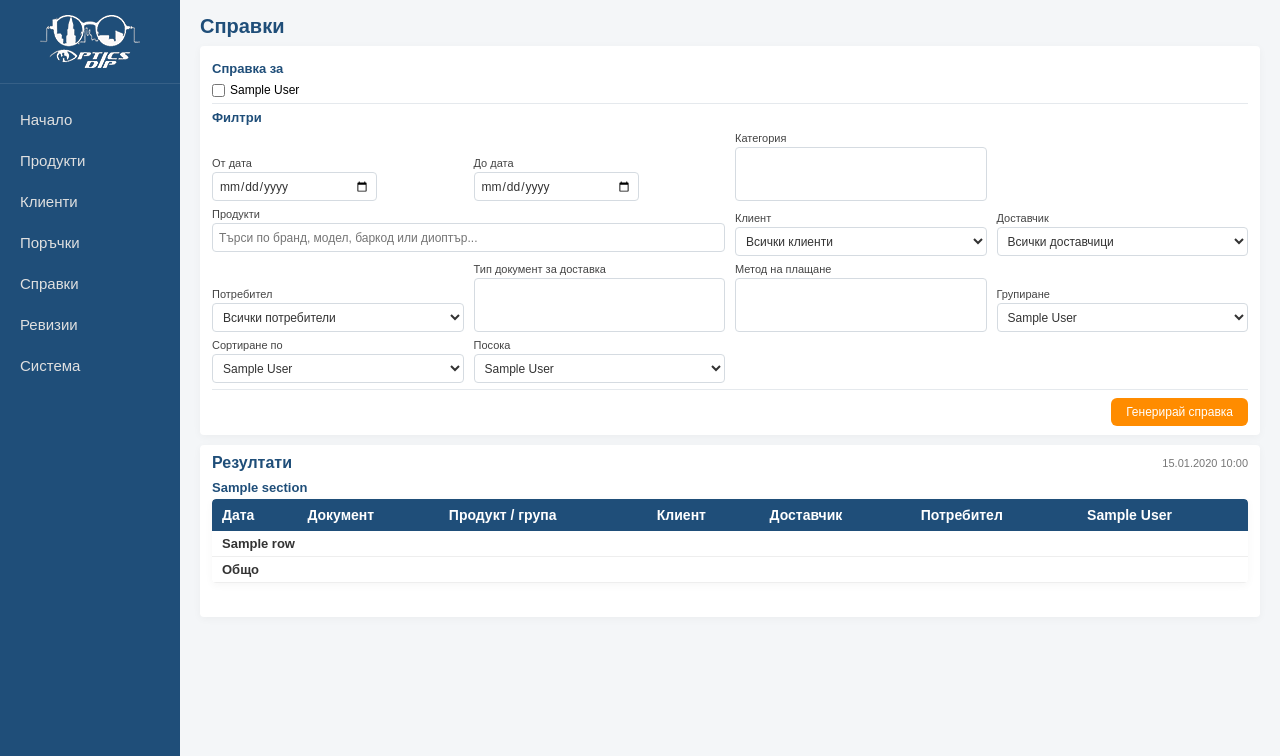
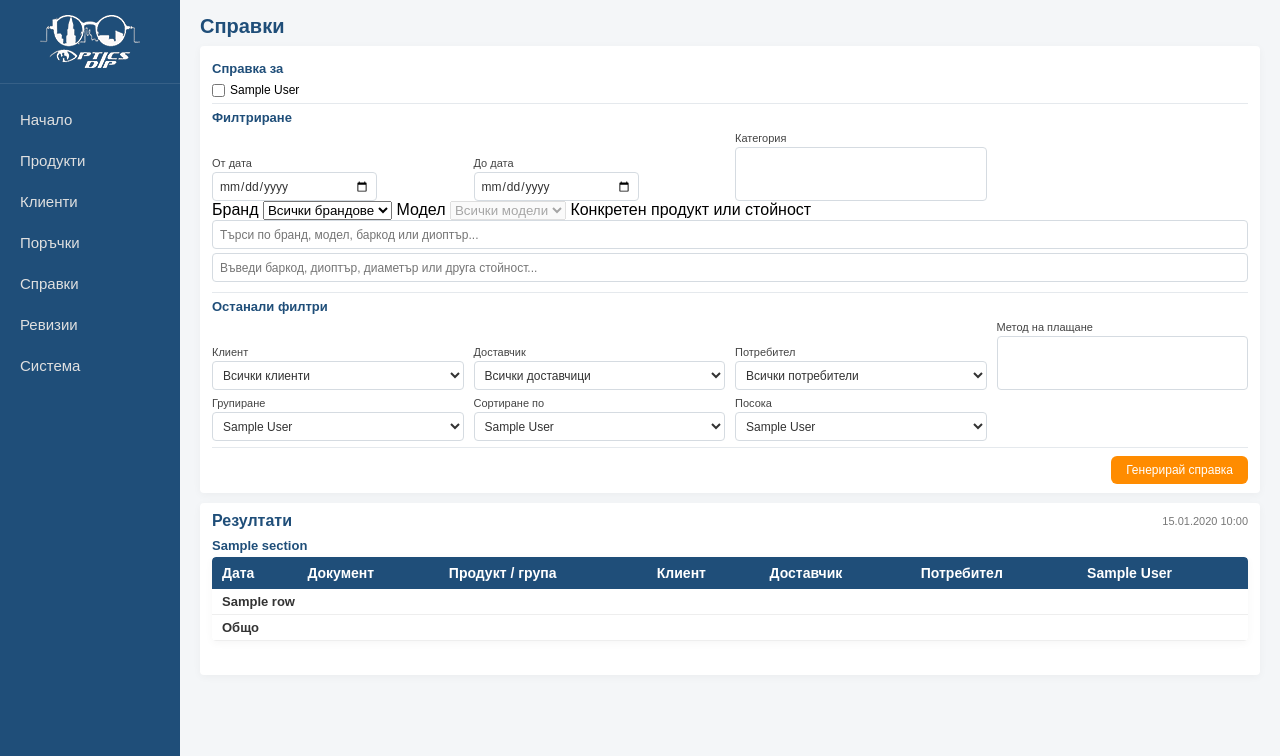
Before and after one commit to kirilkitanov/optics_app, a Spring app: page /reports/index in a window 1280 px wide. Shown: the part 44-800 px from the top of the page. Run offline with Thymeleaf, Linux system fonts and the light colour scheme; the template is opened without the code that fills it: most values are stand-ins (such as "Sample title", 1, 10 or a date in 2020); data that the repository does not hold is empty; some of the project's set-up classes (security, data sources, template engines, error pages and the like) are left out, and stand-ins take their place.

Commit message:
Redesign report filters

```diff
--- a/src/main/resources/templates/reports/index.html
+++ b/src/main/resources/templates/reports/index.html
@@ -38,60 +38,83 @@
                     </div>
                 </div>
 
-                <div class="report-filter-section">
-                    <h3>Филтри</h3>
+                <div class="report-filter-section report-main-filters">
+                    <h3>Филтриране</h3>
 
-                    <div class="report-filter-grid">
-
+                    <div class="report-filter-grid report-date-grid">
                         <label class="report-date-field">
                             <span>От дата</span>
                             <input type="date" th:field="*{fromDate}">
                         </label>
-
                         <label class="report-date-field">
                             <span>До дата</span>
                             <input type="date" th:field="*{toDate}">
                         </label>
+                        <label class="report-category-field">
+                            <span>Категория</span>
+                            <select th:field="*{categories}" multiple size="1">
+                                <option th:each="category : ${T(com.opticsappbg.opticsapp.product.model.ProductCategory).values()}"
+                                        th:value="${category}"
+                                        th:text="${category.displayName}"></option>
+                            </select>
+                        </label>
+                    </div>
+
+                    <div class="report-product-filters">
+                        <label>
+                            <span>Бранд</span>
+                            <select id="reportBrandSelect" th:field="*{brand}">
+                                <option value="">Всички брандове</option>
+                            </select>
+                        </label>
 
                         <label>
-                            <span>Категория</span>
-                            <select th:field="*{categories}" multiple>
-                                <option th:each="category : ${T(com.opticsappbg.opticsapp.product.model.ProductCategory).values()}"
-                                        th:value="${category}"
-                                        th:text="${category.displayName}">
-                                </option>
+                            <span>Модел</span>
+                            <select id="reportModelSelect" th:field="*{model}" disabled>
+                                <option value="">Всички модели</option>
                             </select>
                         </label>
 
                         <label class="report-product-field">
-                            <span>Продукти</span>
-
-                            <select th:field="*{productIds}"
-                                    id="reportProductSelect"
-                                    multiple>
+                            <span>Конкретен продукт или стойност</span>
+                            <select th:field="*{productIds}" id="reportProductSelect" multiple hidden>
                                 <option th:each="product : ${products}"
                                         th:value="${product.id}"
+                                        th:attr="data-category=${product.category},
+                                                 data-brand=${product.brand},
+                                                 data-model=${product.model}"
                                         th:text="${product.brand + ' ' + product.model
-                                + ' | SPH ' + product.sph
-                                + ' | CYL ' + product.cyl
-                                + ' | ADD ' + product.addPower
-                                + ' | PRISM ' + product.prism
-                                + (product.sizeOrDiameter != null
-                                    ? ' | ' + product.sizeOrDiameter : '')
-                                + (product.barcode != null
-                                    ? ' | ' + product.barcode : '')}">
+                                        + ' | SPH ' + product.sph
+                                        + ' | CYL ' + product.cyl
+                                        + ' | ADD ' + product.addPower
+                                        + ' | PRISM ' + product.prism
+                                        + (product.sizeOrDiameter != null ? ' | ' + product.sizeOrDiameter : '')
+                                        + (product.barcode != null ? ' | ' + product.barcode : '')}">
                                 </option>
                             </select>
+                            <div class="report-product-picker" id="reportProductPicker">
+                                <input type="text" id="reportProductSearch"
+                                       class="report-product-search"
+                                       placeholder="Въведи баркод, диоптър, диаметър или друга стойност..."
+                                       autocomplete="off">
+                                <div class="report-product-suggestions" id="reportProductSuggestions" hidden></div>
+                                <div class="report-selected-products" id="reportSelectedProducts"></div>
+                                <div id="reportProductHiddenInputs"></div>
+                            </div>
                         </label>
+                    </div>
+                </div>
 
+                <div class="report-filter-section">
+                    <h3>Останали филтри</h3>
+                    <div class="report-filter-grid report-secondary-filters">
                         <label>
                             <span>Клиент</span>
                             <select th:field="*{customerId}">
                                 <option value="">Всички клиенти</option>
                                 <option th:each="customer : ${customers}"
                                         th:value="${customer.id}"
-                                        th:text="${customer.fullName + ' (' + customer.phone + ')'}">
-                                </option>
+                                        th:text="${customer.fullName + ' (' + customer.phone + ')'}"></option>
                             </select>
                         </label>
 
@@ -101,8 +124,7 @@
                                 <option value="">Всички доставчици</option>
                                 <option th:each="supplier : ${suppliers}"
                                         th:value="${supplier.id}"
-                                        th:text="${supplier.companyName}">
-                                </option>
+                                        th:text="${supplier.companyName}"></option>
                             </select>
                         </label>
 
@@ -112,18 +134,7 @@
                                 <option value="">Всички потребители</option>
                                 <option th:each="user : ${users}"
                                         th:value="${user.id}"
-                                        th:text="${user.username}">
-                                </option>
-                            </select>
-                        </label>
-
-                        <label>
-                            <span>Тип документ за доставка</span>
-                            <select th:field="*{deliveryDocumentTypes}" multiple>
-                                <option th:each="type : ${T(com.opticsappbg.opticsapp.delivery.model.DeliveryDocumentType).values()}"
-                                        th:value="${type}"
-                                        th:text="${type.displayName}">
-                                </option>
+                                        th:text="${user.username}"></option>
                             </select>
                         </label>
 
@@ -132,8 +143,7 @@
                             <select th:field="*{paymentMethods}" multiple>
                                 <option th:each="method : ${T(com.opticsappbg.opticsapp.customer.model.PaymentMethod).values()}"
                                         th:value="${method}"
-                                        th:text="${method.displayName}">
-                                </option>
+                                        th:text="${method.displayName}"></option>
                             </select>
                         </label>
 
@@ -142,8 +152,7 @@
                             <select th:field="*{primaryGrouping}">
                                 <option th:each="grouping : ${groupings}"
                                         th:value="${grouping}"
-                                        th:text="${grouping.displayName}">
-                                </option>
+                                        th:text="${grouping.displayName}"></option>
                             </select>
                         </label>
 
@@ -152,8 +161,7 @@
                             <select th:field="*{sortBy}">
                                 <option th:each="field : ${sortFields}"
                                         th:value="${field}"
-                                        th:text="${field.displayName}">
-                                </option>
+                                        th:text="${field.displayName}"></option>
                             </select>
                         </label>
 
@@ -162,14 +170,11 @@
                             <select th:field="*{sortDirection}">
                                 <option th:each="direction : ${sortDirections}"
                                         th:value="${direction}"
-                                        th:text="${direction.displayName}">
-                                </option>
+                                        th:text="${direction.displayName}"></option>
                             </select>
                         </label>
-
                     </div>
                 </div>
-
                 <div class="report-form-actions">
                     <button type="submit" class="btn-new-order">
                         Генерирай справка
```
